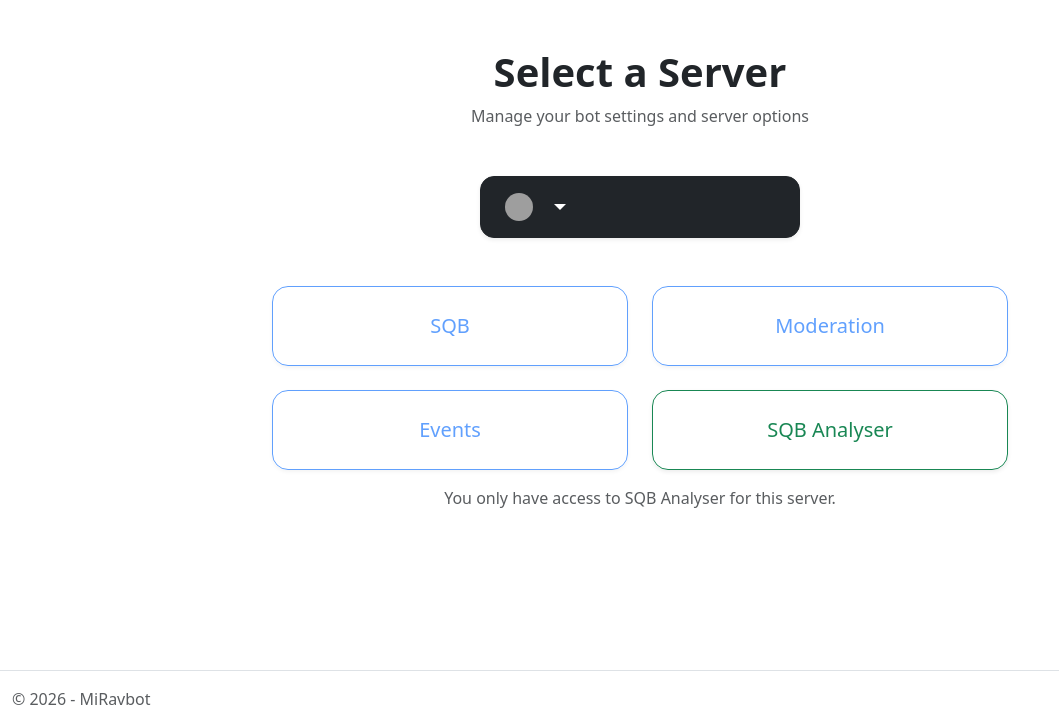
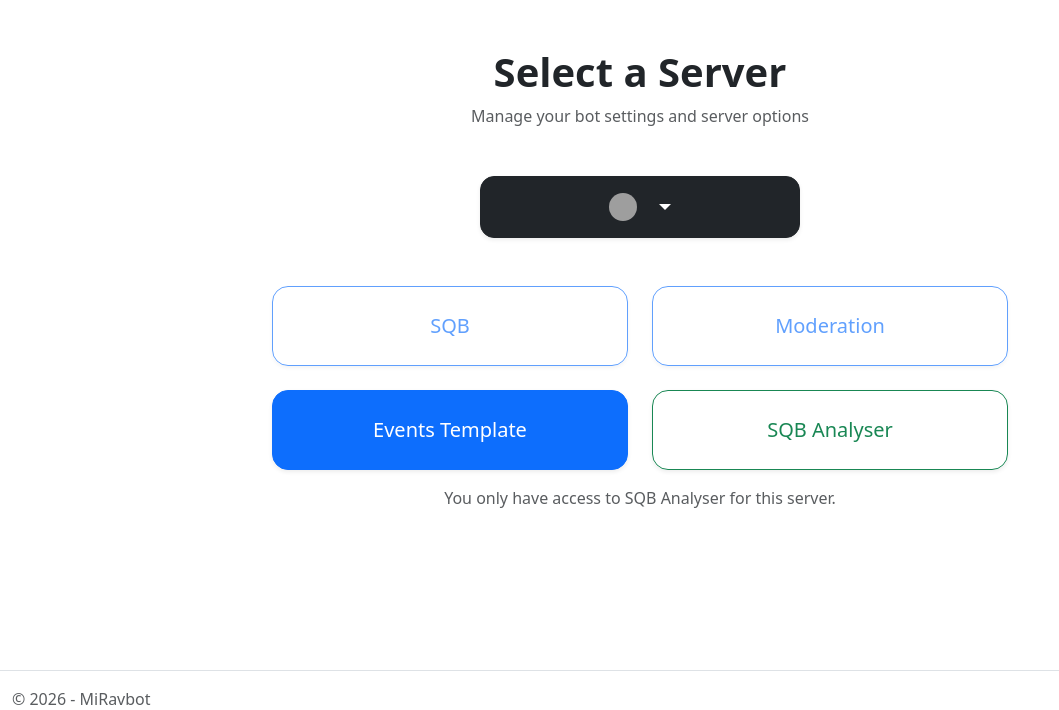
Before and after one commit to kaboomie121/MiRavBotCode, an ASP.NET Core app: template MiRavBotWebAppSln/MiRavBotWebApp/Views/Dashboard/Index.cshtml in a window 1280 px wide. Shown: the part 73-783 px from the top of the page, without its empty margins (0-1059 px from the left). Run offline with ASP.NET Core 8, Linux system fonts and the light colour scheme; the template is opened without the code that fills it, so the values that code supplies are empty; style sheets or scripts are compiled from the project's sources; grey boxes are pictures that could not be loaded.

Commit message:
some routing to Event template page

```diff
--- /dev/null
+++ b/MiRavBotWebAppSln/MiRavBotWebApp/Views/Dashboard/Events.cshtml
@@ -0,0 +1,5 @@
+@model DashboardViewModel
+
+<div class="container py-5">
+    <h1 class="display-6 fw-semibold mb-4">Events for @Model.SelectedGuild?.Name</h1>
+</div>
--- a/MiRavBotWebAppSln/MiRavBotWebApp/Views/Dashboard/Index.cshtml
+++ b/MiRavBotWebAppSln/MiRavBotWebApp/Views/Dashboard/Index.cshtml
@@ -11,7 +11,7 @@
 
     <div class="d-flex justify-content-center mb-5">
         <div class="dropdown">
-            <button class="btn btn-dark btn-lg dropdown-toggle d-flex align-items-center gap-2 px-4 py-3 shadow-sm"
+            <button class="btn btn-dark btn-lg dropdown-toggle d-flex align-items-center justify-content-center gap-2 px-4 py-3 shadow-sm text-center"
                     style="min-width: 320px; border-radius: 14px;"
                     type="button"
                     data-bs-toggle="dropdown"
@@ -27,25 +27,15 @@
                 }
             </button>
 
-            <ul class="dropdown-menu shadow border-0 mt-2 p-2" style="min-width: 320px; border-radius: 14px;">
+            <ul class="dropdown-menu shadow border-0 mt-2 p-2 text-center" style="min-width: 320px; border-radius: 14px;">
                 @foreach (var guild in Model.UserGuilds.Where(x => x.IsBotPresent == true))
                 {
                     <li>
-                        <a class="dropdown-item d-flex align-items-center justify-content-between gap-2 py-2 px-3 rounded-3"
-                           href="?guildId=@guild.Id">
-                            <span class="d-flex align-items-center gap-2">
-                                <img src="@guild.IconUrl" width="22" height="22" class="rounded-circle" alt="server icon" />
-                                <span>@guild.Name</span>
-                            </span>
-
-                            @if (!guild.IsBotPresent)
-                            {
-                                <span class="badge bg-secondary">Not Added</span>
-                            }
-                            else
-                            {
-                                <span class="badge bg-success">Bot Present</span>
-                            }
+                        <a class="dropdown-item d-flex flex-column align-items-center justify-content-center gap-1 py-2 px-3 rounded-3 text-center"
+                        asp-action="Index" asp-route-guildId="@guild.Id">
+                            <img src="@guild.IconUrl" width="22" height="22" class="rounded-circle" alt="server icon" />
+                            <span>@guild.Name</span>
+                            <span class="badge bg-success">Bot Present</span>
                         </a>
                     </li>
                 }
@@ -68,8 +58,9 @@
                             @(canManage ? "" : "disabled")>Moderation</button>
                 </div>
                 <div class="col">
-                    <button class="btn btn-outline-primary btn-lg w-100 py-4 shadow-sm rounded-4"
-                            @(canManage ? "" : "disabled")>Events</button>
+                    <a asp-action="Events" asp-route-guildId="@Model.SelectedGuild.Id" class="btn btn-primary btn-lg w-100 py-4 shadow-sm rounded-4">
+                        Events Template
+                    </a>
                 </div>
                 <div class="col">
                     <button class="btn btn-outline-success btn-lg w-100 py-4 shadow-sm rounded-4">SQB Analyser</button>
```
Also changed, not shown: MiRavBotWebAppSln/MiRavBotWebApp/Controllers/DashboardController.cs (+20 -1 lines).
